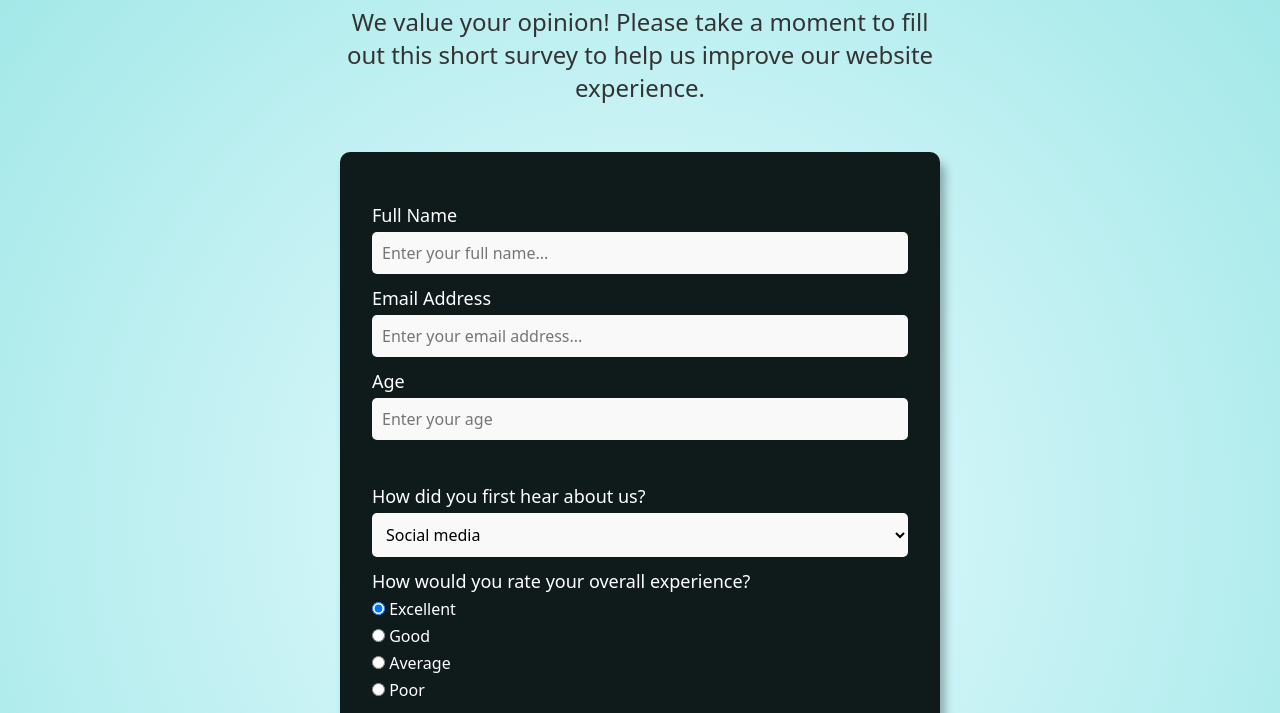
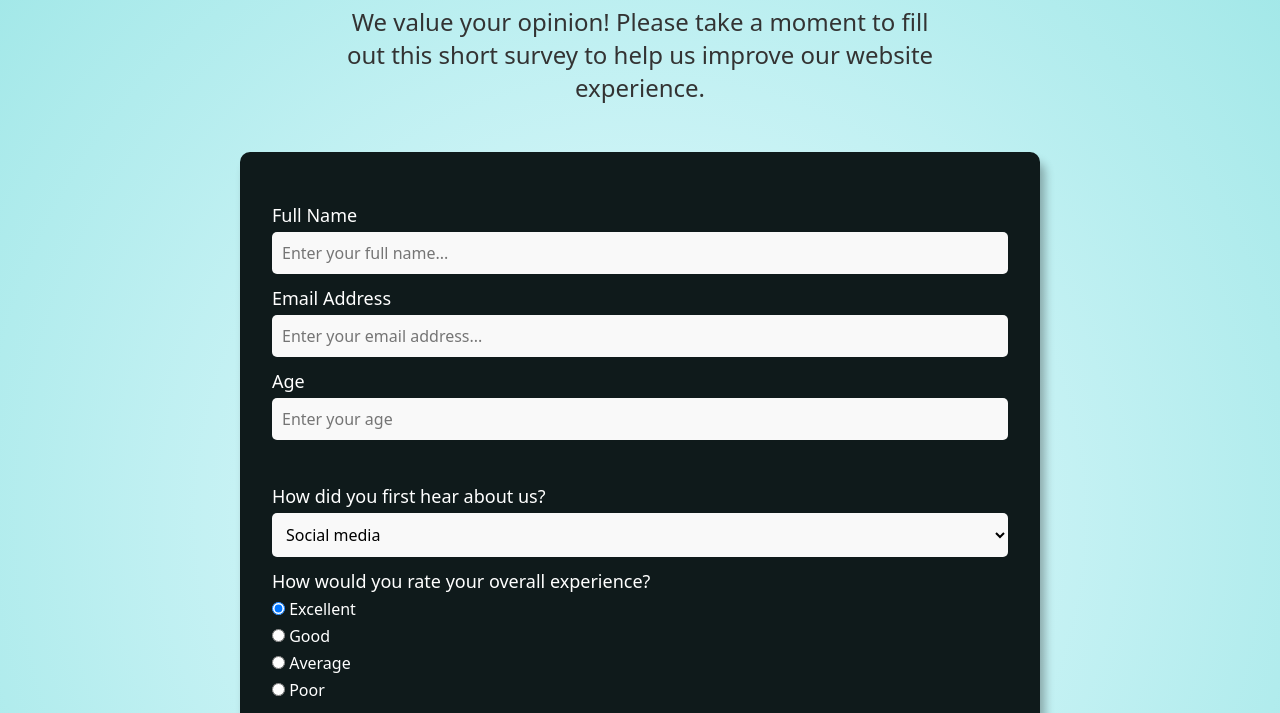
Before and after one commit to 0xCGdev/FreeCodeCamp-OlderCoursework, a plain HTML site: page Responsive Web Design/01. Build a Survey Form/index.html in a window 1280 px wide. Shown: the part 78-791 px from the top of the page. Drawn offline with Linux system fonts and the light colour scheme.

Commit message:
Edit CSS

```diff
--- a/Responsive Web Design/01. Build a Survey Form/style.css
+++ b/Responsive Web Design/01. Build a Survey Form/style.css
@@ -22,7 +22,7 @@ body {
 
 .item {
     width: 100%;
-    max-width: 700px;
+    max-width: 800px;
     margin: 1rem auto;
 }
 
@@ -47,7 +47,7 @@ form {
     border-radius: 10px;
     box-shadow: 5px 10px 10px rgba(0, 0, 0, 0.3);
     width: 100%;
-    max-width: 600px;
+    max-width: 800px;
     margin: 0 auto;
     padding: 1rem 0;
 }
```
